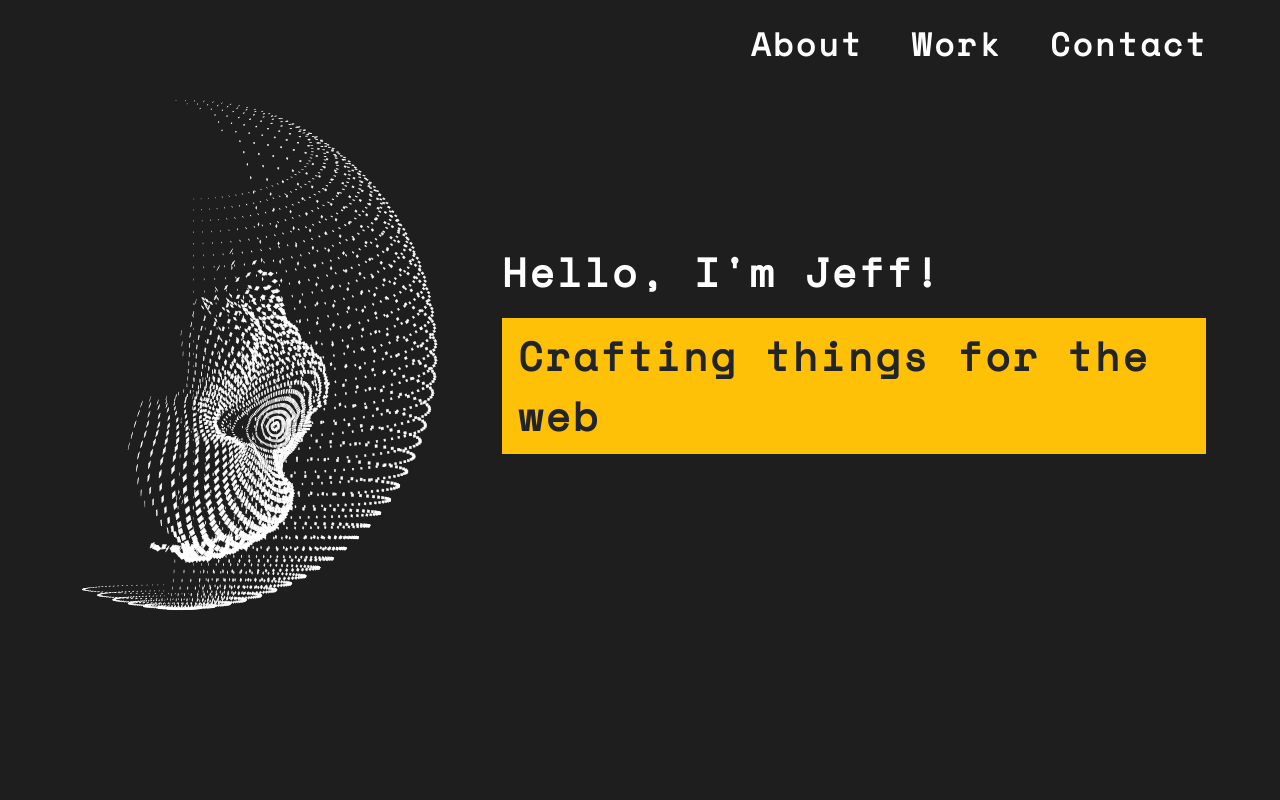
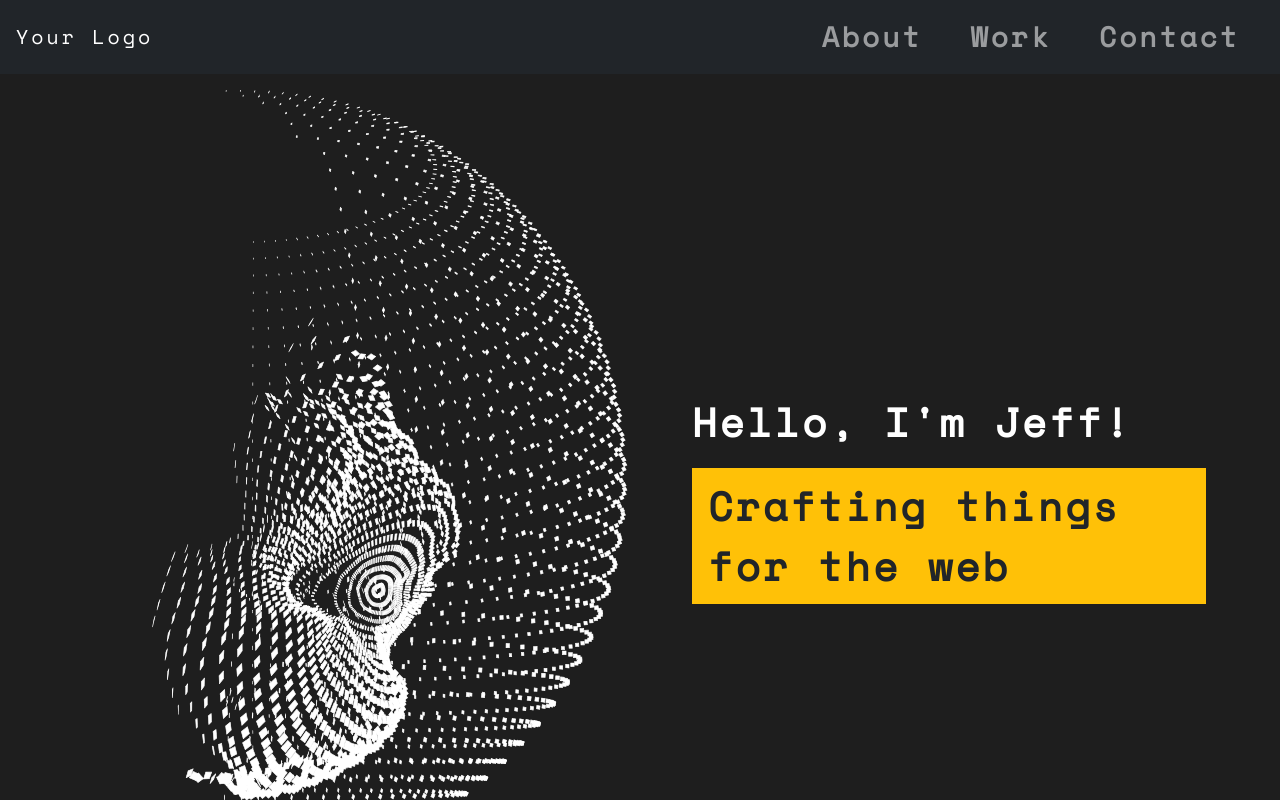
Before and after one commit to JeffDanielle/reactPortfolio, a React (Create React App) app: page / in a window 1280 px wide. Shown: the top 800 px of the page. Built offline with nearby package versions, Linux system fonts and the light colour scheme.

Commit message:
fixed navbar

```diff
--- a/src/components/LandingPage.js
+++ b/src/components/LandingPage.js
@@ -9,10 +9,10 @@ const homepage = () => {
         <section id="home" className='mt-3' style={{ minHeight: '100vh'}}>
         <Container className=''>
         <Row className="d-flex justify-content-center align-items-center">
-            <Col xs={6} sm={6} md={4} className="mb-3 mb-md-0">
+            <Col xs={12} sm={6} md={6} className="mb-3 mb-md-5">
                 <Image src={BgImage} alt="background_image" className='w-100' />
             </Col>
-            <Col xs={12} sm={6} md={6} className='px-1 ms-md-5 text-start flex-sm-wrap col-lg'>
+            <Col xs={12} sm={6} md={12} className='px-1 ms-md-5 text-start flex-sm-wrap col-lg'>
                 <p className="text_header fs-1 fw-bold mb-3"><span className="txt_Hello">Hello</span>, I'm Jeff!</p>
                 <p className="bg-warning text-dark fs-1 fw-bold text-left d-inline-block py-2 px-3"> Crafting things for the web </p>
             </Col>
--- a/src/components/Navbar.js
+++ b/src/components/Navbar.js
@@ -1,26 +1,31 @@
 import { Link } from 'react-router-dom';
-import { Button, Container, Form, NavDropdown, Offcanvas, Nav, Navbar} from 'react-bootstrap';
+import { Nav, Navbar} from 'react-bootstrap';
+// import React, { useState } from 'react';
 
 const NavigationBar = () => {
     return (
-      <Navbar expand="lg" className="d-flex justify-content-end">
-      <Navbar.Toggle aria-controls="basic-navbar-nav" className='bg-warning' />
-
-      {/* Adjusting the Navbar.Collapse component to make it a sidebar */}
-      <Navbar.Collapse id="basic-navbar-nav" className="d-flex flex-column align-items-end fs-2 px-5 mt-1">
-          <Nav className="ml-auto">
-            <Nav.Item>
-              <Nav.Link href="#about" className='text-white mx-3 fw-bold'>About</Nav.Link>
-            </Nav.Item>
-            <Nav.Item>
-              <Nav.Link href="#myworks" className='text-white mx-3 fw-bold'>Work</Nav.Link>
-            </Nav.Item>
-            <Nav.Item>
-              <Nav.Link href="#contact" className='text-white mx-3 fw-bold'>Contact</Nav.Link>
-            </Nav.Item>
-          </Nav>
-        </Navbar.Collapse>
+      <Navbar bg="dark" variant='dark' expand='lg'>
+        <Navbar.Brand className='ms-3'>Your Logo</Navbar.Brand>
+        <Navbar.Toggle aria-controls='basic-navbar-nav' className='me-2' />
+        <Navbar.Collapse id="basic-navbar-nav" className="justify-content-end fs-3 me-3">
+          <Nav>
+           <Nav.Link href="#about" className='mx-3 fw-bold'>About</Nav.Link>
+           <Nav.Link href="#myworks" className='mx-3 fw-bold'>Work</Nav.Link>
+           <Nav.Link href="#contact" className='mx-3 fw-bold'>Contact</Nav.Link>
+         </Nav>
+       </Navbar.Collapse>
       </Navbar>
+    //   <Navbar bg="dark" variant="dark" expand="lg">
+    //   <Navbar.Brand href="#home">Your Logo</Navbar.Brand>
+    //   <Navbar.Toggle aria-controls="basic-navbar-nav" />
+    //   <Navbar.Collapse id="basic-navbar-nav" className="justify-content-end fs-3">
+    //     <Nav>
+    //       <Nav.Link href="#about" className='mx-3 fw-bold'>About</Nav.Link>
+    //       <Nav.Link href="#myworks" className='mx-3 fw-bold'>Work</Nav.Link>
+    //       <Nav.Link href="#contact" className='mx-3 fw-bold'>Contact</Nav.Link>
+    //     </Nav>
+    //   </Navbar.Collapse>
+    //  </Navbar>
      );
 }
 
```
